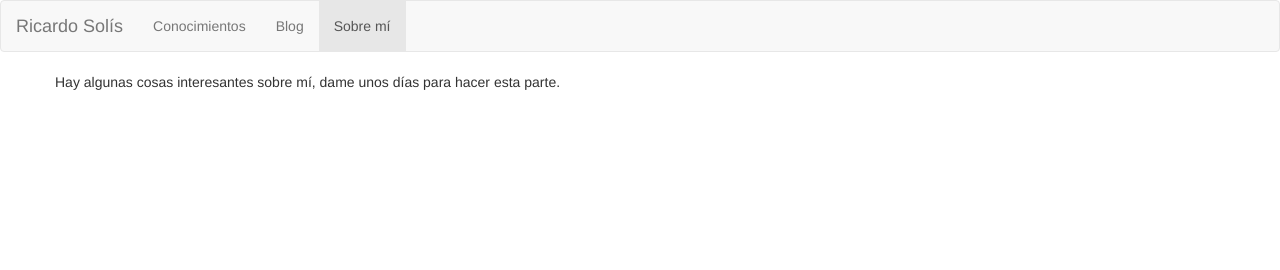
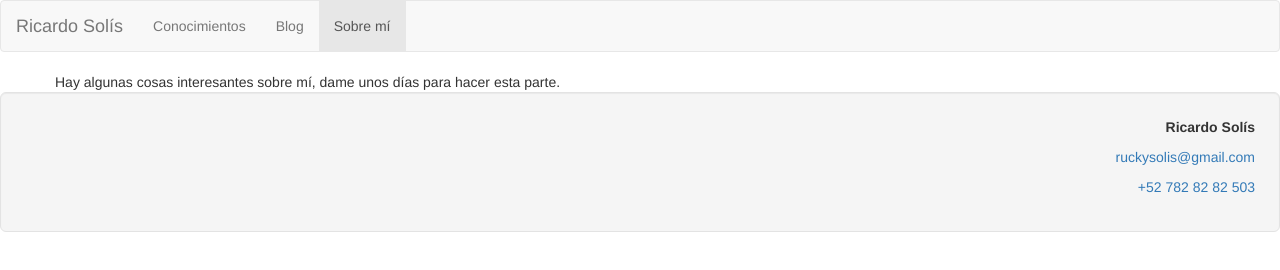
Before and after one commit to ruckysolis/ruckysolis.github.io, a plain HTML site: page sobremi.html in a window 1280 px wide. Drawn offline with nearby package versions, Linux system fonts and the light colour scheme.

Commit message:
habia un error en el pie

```diff
--- a/sobremi.html
+++ b/sobremi.html
@@ -51,6 +51,13 @@
   </div>
 </div>
 
+
+<!--pie -->
+<div class="well well-lg text-right">
+  <p><strong>Ricardo Solís</strong></strong></p>
+  <p><a href="mailto:ruckysolis@gmail.com">ruckysolis@gmail.com</a></p>
+  <p><a href="tel:+527828282503">+52 782 82 82 503</a></p>
+</div>
 <!--fin de pie -->
 
     <!-- jQuery (necessary for Bootstrap's JavaScript plugins) -->
```
